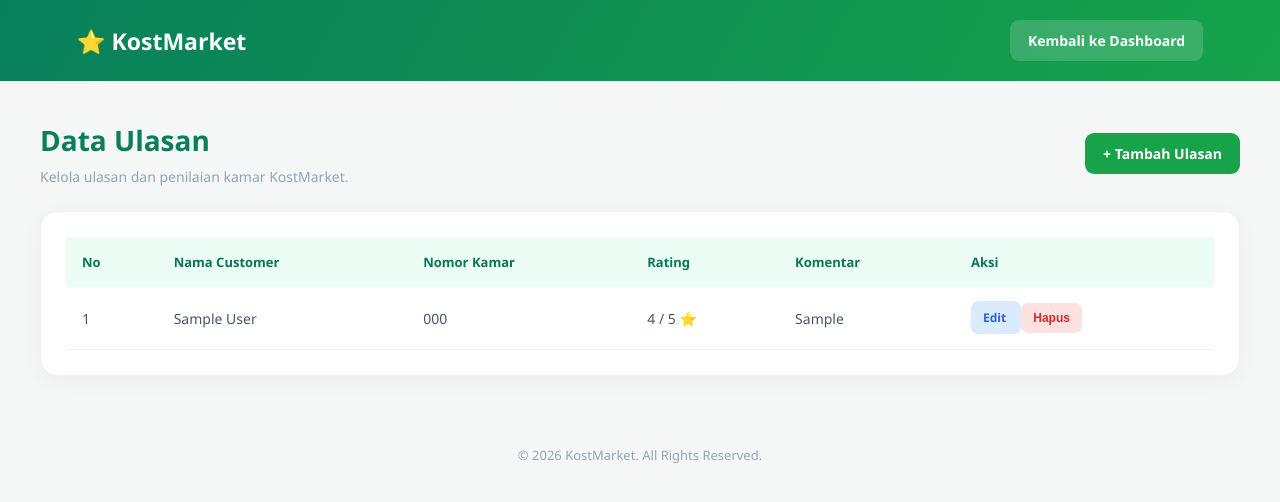
After one commit to rahmatalfajrrii/KostMarket, a Laravel app: page /reviews in a window 1280 px wide. The commit adds this page. Shown: the top 502 px of the page. Run offline with Laravel 12, Linux system fonts and the light colour scheme; a user stored in the database is signed in; data comes from the database, SQL or seed files in the repository; tables that the repository leaves empty hold one stand-in row (values such as "Sample post").

Commit message:
Add reviews management feature

```diff
--- /dev/null
+++ b/app/Http/Controllers/ReviewController.php
@@ -0,0 +1,81 @@
+<?php
+
+namespace App\Http\Controllers;
+
+use App\Models\Review;
+use App\Models\Customer;
+use App\Models\Kamar;
+use Illuminate\Http\Request;
+
+class ReviewController extends Controller
+{
+    public function index()
+    {
+        $reviews = Review::with(['customer', 'kamar'])
+            ->latest()
+            ->get();
+
+        return view('reviews.index', compact('reviews'));
+    }
+
+    public function create()
+    {
+        $customers = Customer::all();
+        $kamars = Kamar::all();
+
+        return view('reviews.create', compact('customers', 'kamars'));
+    }
+
+    public function store(Request $request)
+    {
+        $validated = $request->validate([
+            'customer_id' => 'required|exists:customers,id',
+            'kamar_id' => 'required|exists:kamars,id',
+            'rating' => 'required|integer|min:1|max:5',
+            'komentar' => 'nullable|string',
+        ]);
+
+        Review::create($validated);
+
+        return redirect()->route('reviews.index')
+            ->with('success', 'Ulasan berhasil ditambahkan.');
+    }
+
+    public function show(Review $review)
+    {
+        $review->load(['customer', 'kamar']);
+
+        return view('reviews.show', compact('review'));
+    }
+
+    public function edit(Review $review)
+    {
+        $customers = Customer::all();
+        $kamars = Kamar::all();
+
+        return view('reviews.edit', compact('review', 'customers', 'kamars'));
+    }
+
+    public function update(Request $request, Review $review)
+    {
+        $validated = $request->validate([
+            'customer_id' => 'required|exists:customers,id',
+            'kamar_id' => 'required|exists:kamars,id',
+            'rating' => 'required|integer|min:1|max:5',
+            'komentar' => 'nullable|string',
+        ]);
+
+        $review->update($validated);
+
+        return redirect()->route('reviews.index')
+            ->with('success', 'Ulasan berhasil diperbarui.');
+    }
+
+    public function destroy(Review $review)
+    {
+        $review->delete();
+
+        return redirect()->route('reviews.index')
+            ->with('success', 'Ulasan berhasil dihapus.');
+    }
+}
--- /dev/null
+++ b/app/Models/Review.php
@@ -0,0 +1,28 @@
+<?php
+
+namespace App\Models;
+
+use Illuminate\Database\Eloquent\Model;
+use Illuminate\Database\Eloquent\Relations\BelongsTo;
+
+class Review extends Model
+{
+    protected $table = 'reviews';
+
+    protected $fillable = [
+        'customer_id',
+        'kamar_id',
+        'rating',
+        'komentar',
+    ];
+
+    public function customer(): BelongsTo
+    {
+        return $this->belongsTo(Customer::class);
+    }
+
+    public function kamar(): BelongsTo
+    {
+        return $this->belongsTo(Kamar::class);
+    }
+}
--- /dev/null
+++ b/resources/views/reviews/index.blade.php
@@ -0,0 +1,272 @@
+<!DOCTYPE html>
+<html lang="id">
+<head>
+    <meta charset="UTF-8">
+    <meta name="viewport" content="width=device-width, initial-scale=1.0">
+    <title>Data Ulasan - KostMarket</title>
+
+    <style>
+        * {
+            margin: 0;
+            padding: 0;
+            box-sizing: border-box;
+        }
+
+        body {
+            font-family: 'Segoe UI', Arial, sans-serif;
+            background: #f4f7f5;
+            color: #1f2937;
+        }
+
+        .navbar {
+            background: linear-gradient(120deg, #087f5b, #16a34a);
+            color: white;
+            padding: 20px 6%;
+            display: flex;
+            justify-content: space-between;
+            align-items: center;
+        }
+
+        .navbar h2 {
+            font-size: 23px;
+        }
+
+        .back-btn, .add-btn {
+            color: white;
+            text-decoration: none;
+            padding: 11px 18px;
+            border-radius: 9px;
+            font-size: 14px;
+            font-weight: 600;
+        }
+
+        .back-btn {
+            background: rgba(255,255,255,0.16);
+        }
+
+        .add-btn {
+            background: #16a34a;
+        }
+
+        .container {
+            max-width: 1250px;
+            margin: auto;
+            padding: 40px 25px;
+        }
+
+        .page-header {
+            display: flex;
+            justify-content: space-between;
+            align-items: center;
+            gap: 20px;
+            margin-bottom: 25px;
+        }
+
+        .page-header h1 {
+            font-size: 28px;
+            color: #087f5b;
+            margin-bottom: 8px;
+        }
+
+        .page-header p {
+            color: #94a3b8;
+            font-size: 14px;
+        }
+
+        .table-card {
+            background: white;
+            border-radius: 17px;
+            padding: 25px;
+            border: 1px solid #edf1ee;
+            box-shadow: 0 5px 20px rgba(0,0,0,0.04);
+        }
+
+        .table-responsive {
+            width: 100%;
+            overflow-x: auto;
+        }
+
+        table {
+            width: 100%;
+            border-collapse: collapse;
+            min-width: 700px;
+        }
+
+        thead {
+            background: #ecfdf5;
+        }
+
+        th {
+            color: #047857;
+            font-size: 13px;
+            text-align: left;
+            padding: 16px;
+        }
+
+        td {
+            padding: 16px;
+            border-bottom: 1px solid #f1f5f2;
+            font-size: 14px;
+            color: #475569;
+        }
+
+        tbody tr:hover {
+            background: #f8fcf9;
+        }
+
+        .edit-btn, .delete-btn {
+            padding: 8px 12px;
+            border: none;
+            border-radius: 7px;
+            font-size: 12px;
+            font-weight: 600;
+            cursor: pointer;
+            text-decoration: none;
+        }
+
+        .edit-btn {
+            background: #dbeafe;
+            color: #2563eb;
+        }
+
+        .delete-btn {
+            background: #fee2e2;
+            color: #dc2626;
+        }
+
+        .alert {
+            background: #d1fae5;
+            color: #047857;
+            padding: 15px;
+            border-radius: 10px;
+            margin-bottom: 22px;
+        }
+
+        .empty {
+            text-align: center;
+            padding: 35px;
+            color: #94a3b8;
+        }
+
+        .footer {
+            text-align: center;
+            color: #94a3b8;
+            font-size: 13px;
+            padding: 30px;
+        }
+
+        @media (max-width: 650px) {
+            .page-header {
+                align-items: flex-start;
+                flex-direction: column;
+            }
+
+            .container {
+                padding: 25px 15px;
+            }
+        }
+    </style>
+</head>
+
+<body>
+
+<nav class="navbar">
+    <h2>⭐ KostMarket</h2>
+    <a href="{{ route('dashboard') }}" class="back-btn">
+        Kembali ke Dashboard
+    </a>
+</nav>
+
+<div class="container">
+
+    <div class="page-header">
+        <div>
+            <h1>Data Ulasan</h1>
+            <p>Kelola ulasan dan penilaian kamar KostMarket.</p>
+        </div>
+
+        <a href="{{ route('reviews.create') }}" class="add-btn">
+            + Tambah Ulasan
+        </a>
+    </div>
+
+    @if(session('success'))
+        <div class="alert">
+            {{ session('success') }}
+        </div>
+    @endif
+
+    <div class="table-card">
+        <div class="table-responsive">
+            <table>
+                <thead>
+                    <tr>
+                        <th>No</th>
+                        <th>Nama Customer</th>
+                        <th>Nomor Kamar</th>
+                        <th>Rating</th>
+                        <th>Komentar</th>
+                        <th>Aksi</th>
+                    </tr>
+                </thead>
+
+                <tbody>
+                    @forelse($reviews as $review)
+                        <tr>
+                            <td>{{ $loop->iteration }}</td>
+
+                            <td>
+                                {{ $review->customer->nama_customer ?? '-' }}
+                            </td>
+
+                            <td>
+                                {{ $review->kamar->nomor_kamar ?? '-' }}
+                            </td>
+
+                            <td>
+                                {{ $review->rating }} / 5 ⭐
+                            </td>
+
+                            <td>
+                                {{ $review->komentar ?? '-' }}
+                            </td>
+
+                            <td>
+                                <a href="{{ route('reviews.edit', $review->id) }}"
+                                   class="edit-btn">
+                                    Edit
+                                </a>
+
+                                <form action="{{ route('reviews.destroy', $review->id) }}"
+                                      method="POST"
+                                      style="display:inline;"
+                                      onsubmit="return confirm('Yakin ingin menghapus ulasan ini?')">
+                                    @csrf
+                                    @method('DELETE')
+
+                                    <button type="submit" class="delete-btn">
+                                        Hapus
+                                    </button>
+                                </form>
+                            </td>
+                        </tr>
+                    @empty
+                        <tr>
+                            <td colspan="6" class="empty">
+                                Belum ada data ulasan.
+                            </td>
+                        </tr>
+                    @endforelse
+                </tbody>
+            </table>
+        </div>
+    </div>
+
+</div>
+
+<div class="footer">
+    © {{ date('Y') }} KostMarket. All Rights Reserved.
+</div>
+
+</body>
+</html>
--- a/routes/web.php
+++ b/routes/web.php
@@ -8,6 +8,7 @@ use App\Http\Controllers\FasilitasController;
 use App\Http\Controllers\UserController;
 use App\Http\Controllers\PemesananController;
 use App\Http\Controllers\PembayaranController;
+use App\Http\Controllers\ReviewController;
 
 Route::get('/', function () {
     return redirect('/login');
@@ -32,4 +33,6 @@ Route::middleware('auth')->group(function () {
     Route::resource('users', UserController::class);
     Route::resource('pemesanans', PemesananController::class);
     Route::resource('pembayarans', PembayaranController::class);
+
+    Route::resource('reviews', ReviewController::class);
 });
```
Also changed, not shown: resources/views/dashboard.blade.php (+18 -0 lines), resources/views/reviews/create.blade.php (added, +128 -0 lines), resources/views/reviews/edit.blade.php (added, +126 -0 lines), database/migrations/2026_11_24_082557_create_reviews_table.php (added).
